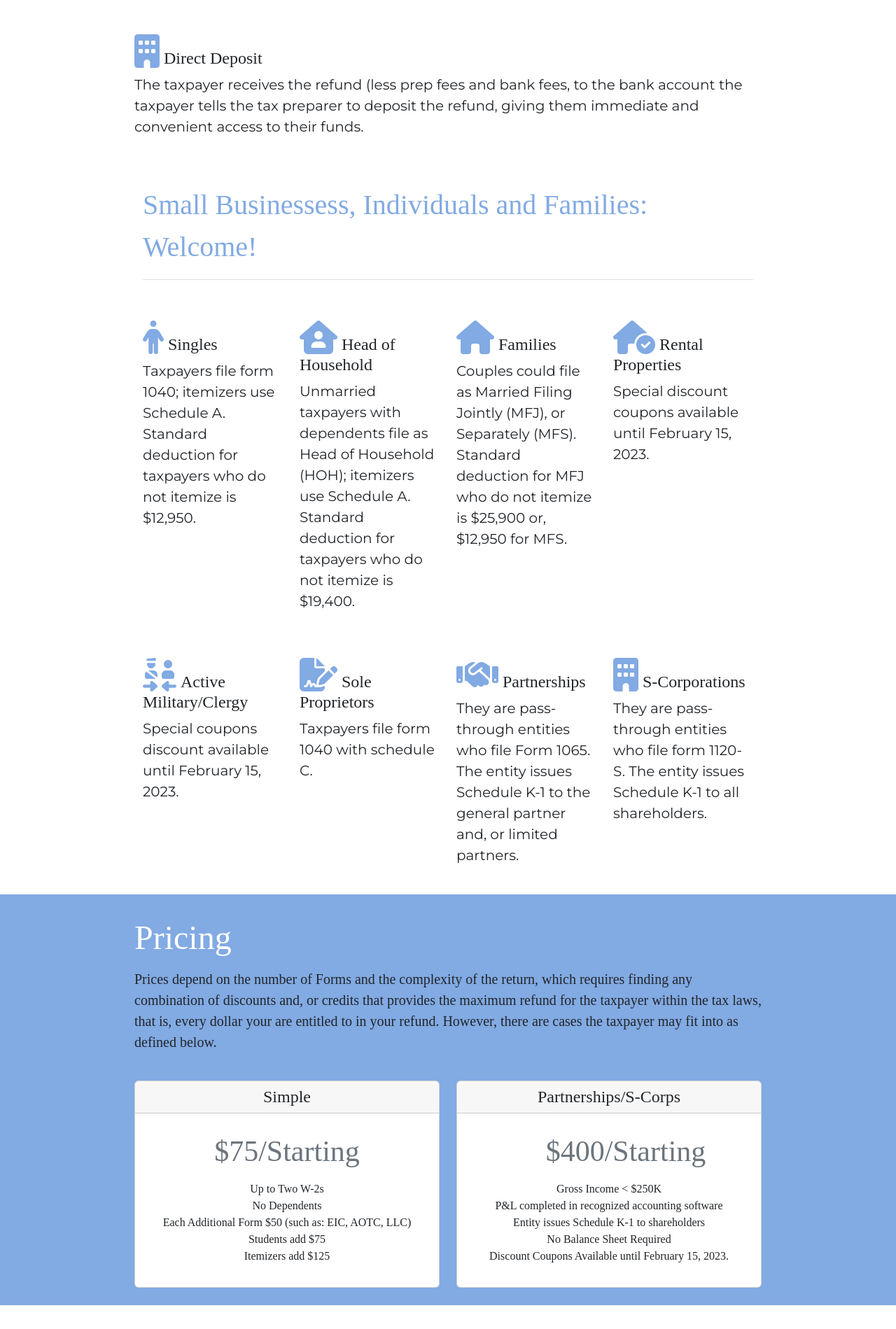
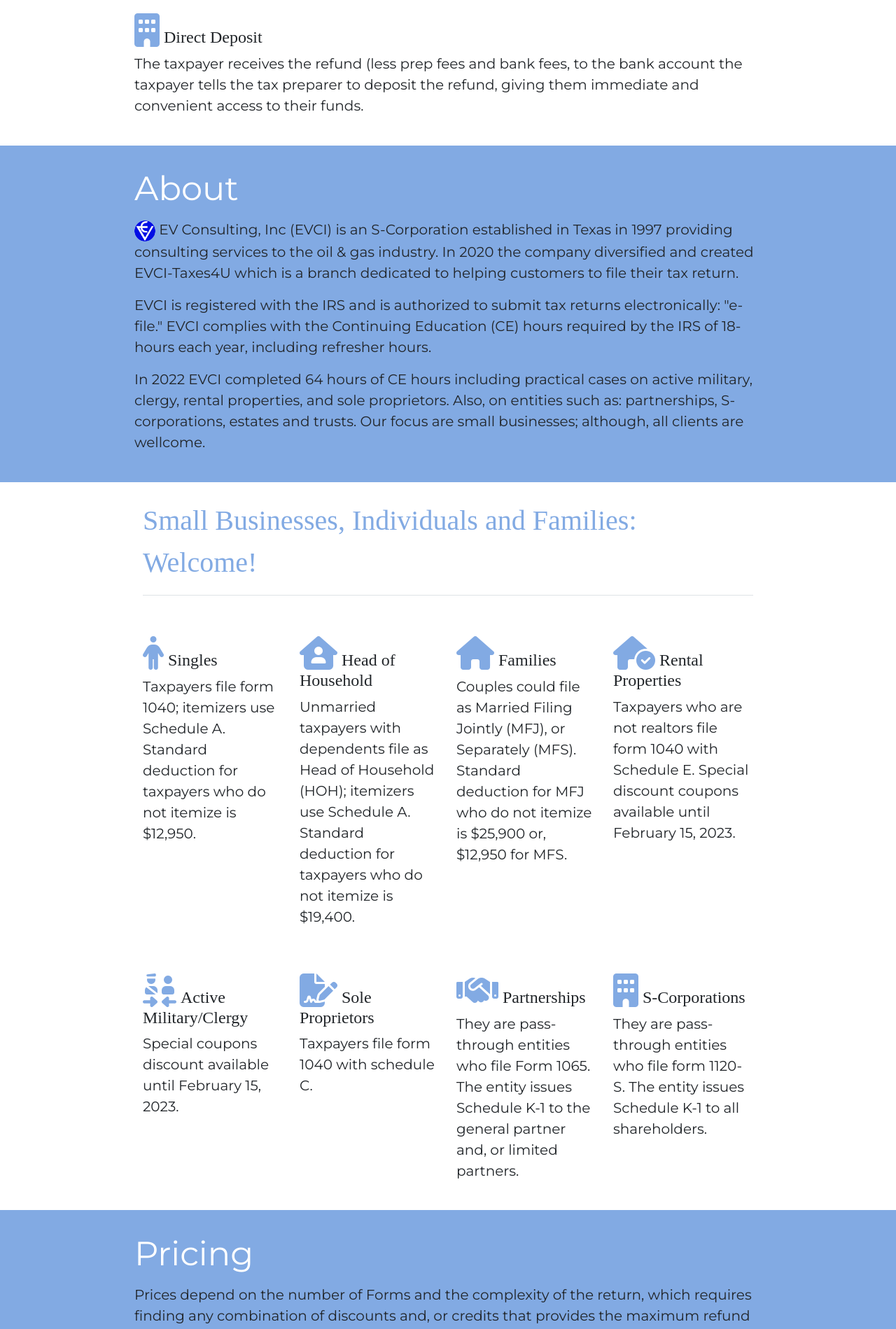
Before and after one commit to evalen43/my-express-server, a PHP site: page / in a window 1280 px wide. Shown: the part 1800-3699 px from the top of the page at 70% size. Run offline with PHP 8.4, Linux system fonts and the light colour scheme; some libraries are stand-ins or nearby versions.

Commit message:
updated index.html 01/21/23 11:31 pm

```diff
--- a/index.html
+++ b/index.html
@@ -17,7 +17,7 @@
 </head>
 
 <body>
-    <!-- Intro Navegation Bar -->
+    <!-- Navegation Bar -->
 
 	<section id="Intro-navigation">
 		<div class="container-fluid nav-top">
@@ -40,6 +40,9 @@
 							<li class="nav-item">
 									<a class="nav-link" href="#customer-portal">Customer Portal</a>
 							</li>
+							<li>
+								<a class="nav-link" href="#about">About</a>
+							</li>
 					</ul>
 				</div>
 			</nav>
@@ -60,7 +63,7 @@
 						<blockquote class="blockquote">
 							<p class="lead">We prepare and transmit electronically your Tax Return to the IRS for Tax Season 2023 (year 2022), and, or any ammendments for the prior 5-years.
 							</p>
-							<p>EV Consulting, Inc (EVCI) is an S-Corporation established in Texas in 1997. EVCI-Taxes4U is a branch dedicated to helping customers to file their tax return.</p>
+							<p>EVCI-Taxes4U is a branch of EV Consulting, Inc (EVCI). For more information about EVCI see "About" below.</p>
 							<p>Se habla Español - Falamos Português.</p>
 						</blockquote>
 						<!-- <a href="#taxes2go" role="button" class="btn btn-dark btn-lg " aria-pressed="true><i class="fa-brands fa-apple"></i>&nbsp;Waiting List SignUp</a>
@@ -98,12 +101,29 @@
 		</div>
 	</section>
 
+	<!-- About -->
+
+	<section id="about">
+		<div class="container-fluid bkgnd-light-blue">
+			<div class="pb-md-4-auto text-left">
+				<h1>About</h1>
+				<p class="lead"><img class="rounded-circle" src="img/evcilogop.jpg" width="30" height="30">&nbsp;EV Consulting, Inc (EVCI) is an S-Corporation established in Texas in 1997 providing consulting services to the oil & gas industry. In 2020 the company diversified and created EVCI-Taxes4U which is a branch dedicated to helping customers to file their tax return.
+				</p>
+				<p class="lead">EVCI is registered with the IRS and is authorized to submit tax returns electronically: "e-file." EVCI complies with the Continuing Education (CE) hours required by the IRS of 18-hours each year, including refresher hours.</p>
+				<p class="lead">In 2022 EVCI completed 64 hours of CE hours including practical cases on active military, clergy, rental properties, and sole proprietors. Also, on entities such as: partnerships, S-corporations, estates and trusts. Our focus are small businesses; although, all clients are wellcome.</p>
+
+			</div>
+
+		</div>
+
+	</section>
+
 	<!-- Grid Icon Container        -->
 
 	<section id="middle-container">
 		<div class="container-fluid middle-container">
 			<div class="container id="icon-grid">
-				<h2 class="pb-3 border-bottom text-left" style="color:#82AAE3">Small Businessess, Individuals and Families: Welcome!</h2>
+				<h2 class="pb-3 border-bottom text-left" style="color:#82AAE3">Small Businesses, Individuals and Families: Welcome!</h2>
 				<div class="row">
 						<div class="col-lg-3">
 							<h3><i class="icon fa-solid fa-person fa-2x"></i>&nbsp;Singles</h3>
@@ -122,7 +142,7 @@
 						<div class="col-lg-3">
 
 								<h3><i class="icon fa-solid fa-house-circle-check fa-2x"></i>&nbsp;Rental Properties</h3>
-								<p class="lead">Special discount coupons available until February 15, 2023.</p>
+								<p class="lead">Taxpayers who are not realtors file form 1040 with Schedule E. Special discount coupons available until February 15, 2023.</p>
 						</div>
 						<div class="col-lg-3">
 							<h3><i class="icon fa-solid fa-person-military-to-person fa-2x"></i>&nbsp;Active Military/Clergy</h3>
@@ -155,7 +175,7 @@
 			<div class="pricing-header  pb-md-4 mx-auto text-left">
 				<h1>Pricing</h1>
 				<!-- <h2 class="pb-3 border-bottom text-left">Pricing</h2> -->
-				<p class="lead">Prices depend on the number of Forms and the complexity of the return, which requires finding any combination of discounts and, or credits that provides the maximum refund for the taxpayer within the tax laws, that is, every dollar your are entitled to in your refund. However, there are cases the taxpayer may fit into as defined below.</p>
+				<p class="lead">Prices depend on the number of Forms and the complexity of the return, which requires finding any combination of discounts and, or credits that provides the maximum refund for the taxpayer within the tax laws, that is, every dollar your are entitled to in your refund. However, there are simple cases the taxpayer may fit into as defined below.</p>
 			</div>
 				<div class="row">
 					<div class="col-lg-6 col-md-12">
@@ -249,7 +269,7 @@
 			<div class="row">
 				<div class="col-lg-4 ">
 					<p class="lead">By clicking the link above, taxpayers can use the app to do the tasks listed below which are made from the comfort of the taxpayer's house, or anyother location that has access to the Internet without ever setting foot in our office.</p>
-					<ul>
+					<ul class="">
 						<li>Start their own returns</li>
 						<li>Upload documents (W2’s, Drivers Licenses, and other tax docs)</li>
 						<li>Send messages</li>
--- a/public/css/styles1.css
+++ b/public/css/styles1.css
@@ -47,7 +47,7 @@ h3{
 
 .pricing-container{
     background-color: #82AAE3;
-    font-family: "Montserrat-light";
+    /* font-family: "Montserrat-light"; */
 }
 
 .navbar{
@@ -115,3 +115,7 @@ h3{
 #customer-portal{
     background-color: #82AAE3;
 }
+
+.bkgnd-light-blue{
+    background-color: #82AAE3;
+}
```
Also changed, not shown: public/img/EVCILOGOP.JPG (added).
